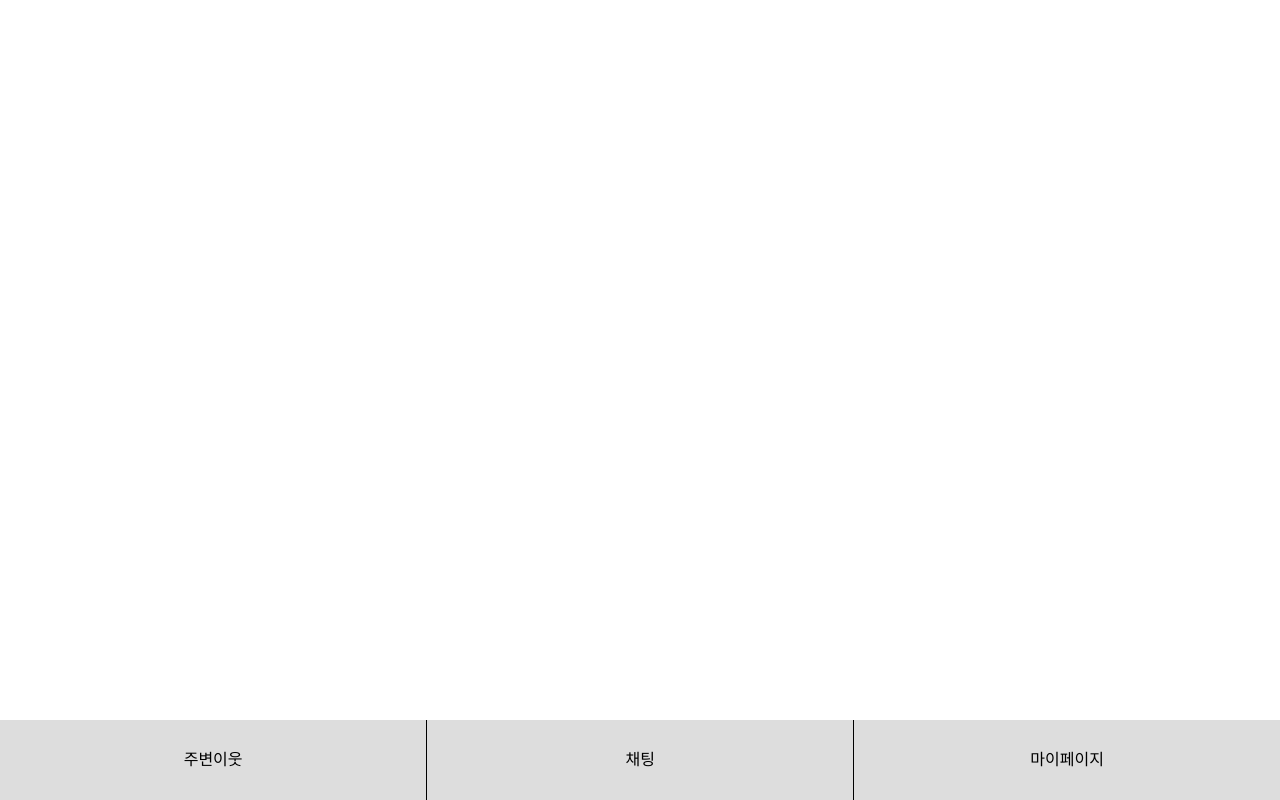
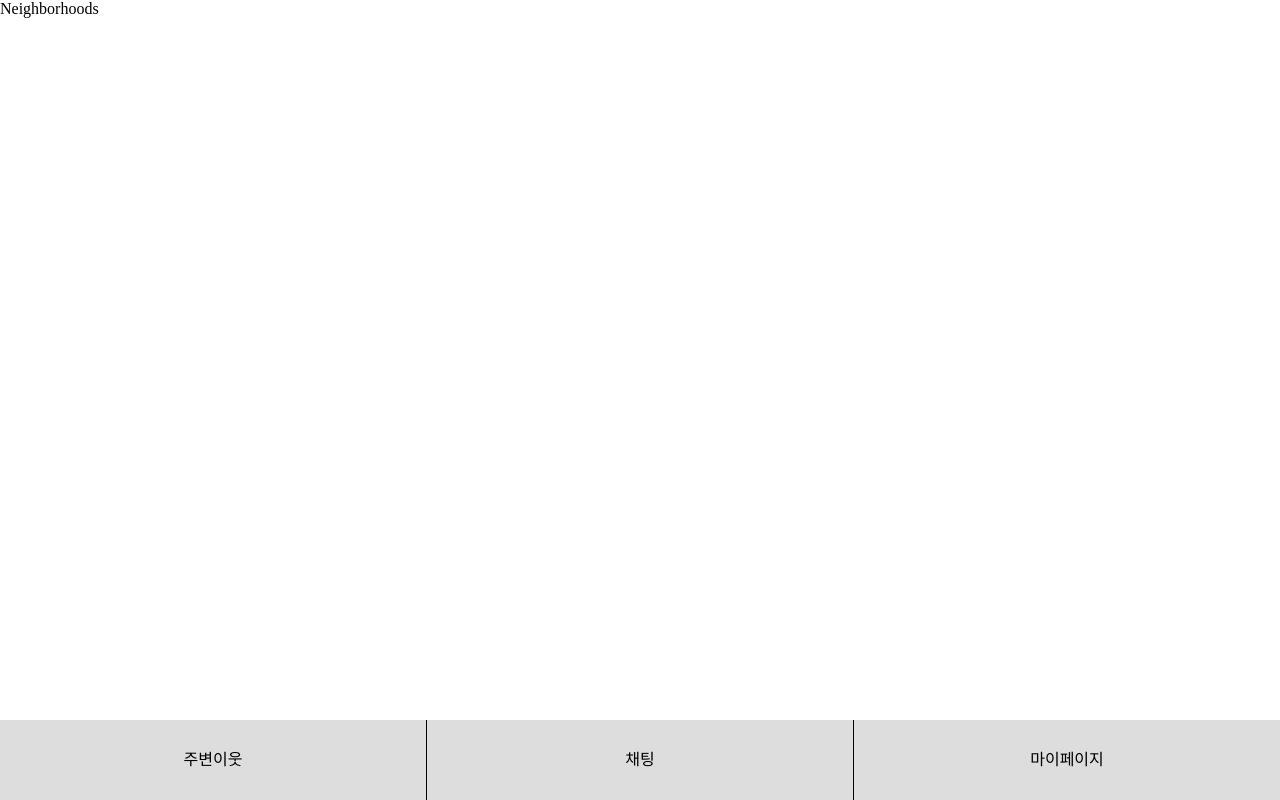
Before and after one commit to dlantjdgkgk/gdg-220625-19-web, a React (Create React App) app: page /neighborhoods in a window 1280 px wide. Built offline with nearby package versions, Linux system fonts and the light colour scheme.

Commit message:
feat(gnb): router 설정

```diff
--- a/package.json
+++ b/package.json
@@ -8,6 +8,7 @@
     "@testing-library/user-event": "^13.5.0",
     "react": "^18.2.0",
     "react-dom": "^18.2.0",
+    "react-router-dom": "^6.3.0",
     "react-scripts": "5.0.1",
     "styled-components": "^5.3.5",
     "web-vitals": "^2.1.4"
--- a/src/App.js
+++ b/src/App.js
@@ -1,14 +1,22 @@
-import styled from "styled-components";
-import { Gnb } from "./components/Gnb";
-
-const Wrap = styled.div`
-width: 100%;
-height: 100vh;
-`;
+import { BrowserRouter, Routes, Route } from 'react-router-dom';
+import Neighborhoods from './components/Neighborhoods';
+import MyPage from './components/MyPage';
+import { Redirect } from './utils/Redirect';
 
 function App() {
   return (
-    <Wrap><Gnb/></Wrap>
+    <BrowserRouter>
+      <Routes>
+        <Route path="/">
+          <Route index element={<Redirect to="/neighborhoods" />} />
+          <Route path="neighborhoods" element={<Neighborhoods />} />
+          <Route path="chatlist" element={null} />
+          <Route path="chatroot/:chatId" element={null} />
+          <Route path="mypage" element={<MyPage />} />
+          <Route path="*" element={<Redirect to="/neighborhoods" />} />
+        </Route>
+      </Routes>
+    </BrowserRouter>
   );
 }
 
--- /dev/null
+++ b/src/components/MyPage.js
@@ -0,0 +1,12 @@
+import React from 'react';
+import {wrap} from './common/wrap';
+
+class MyPage extends React.Component {
+    render() {
+        return (
+            <div>My Page</div>
+        );
+    }
+}
+
+export default wrap(MyPage);
--- /dev/null
+++ b/src/components/Neighborhoods.js
@@ -0,0 +1,12 @@
+import React from 'react';
+import {wrap} from './common/wrap';
+
+class Neighborhoods extends React.Component {
+    render() {
+        return (
+            <div>Neighborhoods</div>
+        );
+    }
+}
+
+export default wrap(Neighborhoods);
--- a/src/components/Gnb.js
+++ b/src/components/common/Gnb.js
@@ -1,4 +1,5 @@
-import styled from "styled-components";
+import styled from 'styled-components';
+import {Link} from 'react-router-dom';
 
 const GNB_HEIGHT = 80;
 
@@ -16,12 +17,14 @@ display: flex;
 height: ${GNB_HEIGHT}px;
 `;
 
-const GnbArea = styled.button`
+const GnbArea = styled(Link)`
+display: block;
 flex-grow: 1;
 width: 100%;
 height: ${GNB_HEIGHT}px;
 font-size: 16px;
 line-height: ${GNB_HEIGHT}px;
+text-align: center;
 color: #000;
 
 & + & {
@@ -33,9 +36,9 @@ export function Gnb() {
     return (
         <GnbWrap>
             <GnbInner>
-                <GnbArea>주변이웃</GnbArea>
-                <GnbArea>채팅</GnbArea>
-                <GnbArea>마이페이지</GnbArea>
+                <GnbArea to="/neighborhoods">주변이웃</GnbArea>
+                <GnbArea to="/chatlist">채팅</GnbArea>
+                <GnbArea to="/mypage">마이페이지</GnbArea>
             </GnbInner>
         </GnbWrap>
     );
--- /dev/null
+++ b/src/components/common/wrap.js
@@ -0,0 +1,21 @@
+import React from 'react';
+import styled from 'styled-components';
+import {Gnb} from './Gnb';
+
+const Wrap = styled.div`
+width: 100%;
+height: 100vh;
+`;
+
+export function wrap(ElementConstructor) {
+    return class extends React.Component {
+        render() {
+            return (
+            <Wrap>
+                <ElementConstructor />
+                <Gnb />
+            </Wrap>
+            );
+        }
+    }
+}
--- /dev/null
+++ b/src/utils/Redirect.js
@@ -0,0 +1,10 @@
+import { useEffect } from 'react';
+import { useNavigate } from 'react-router-dom';
+
+export function Redirect({ to }) {
+    const navigate = useNavigate();
+
+    useEffect(() => {
+        navigate(to, { replace: true });
+    }, [navigate, to]);
+}
```
Also changed, not shown: 1 other file (tests, documents, lock files or other folders).
